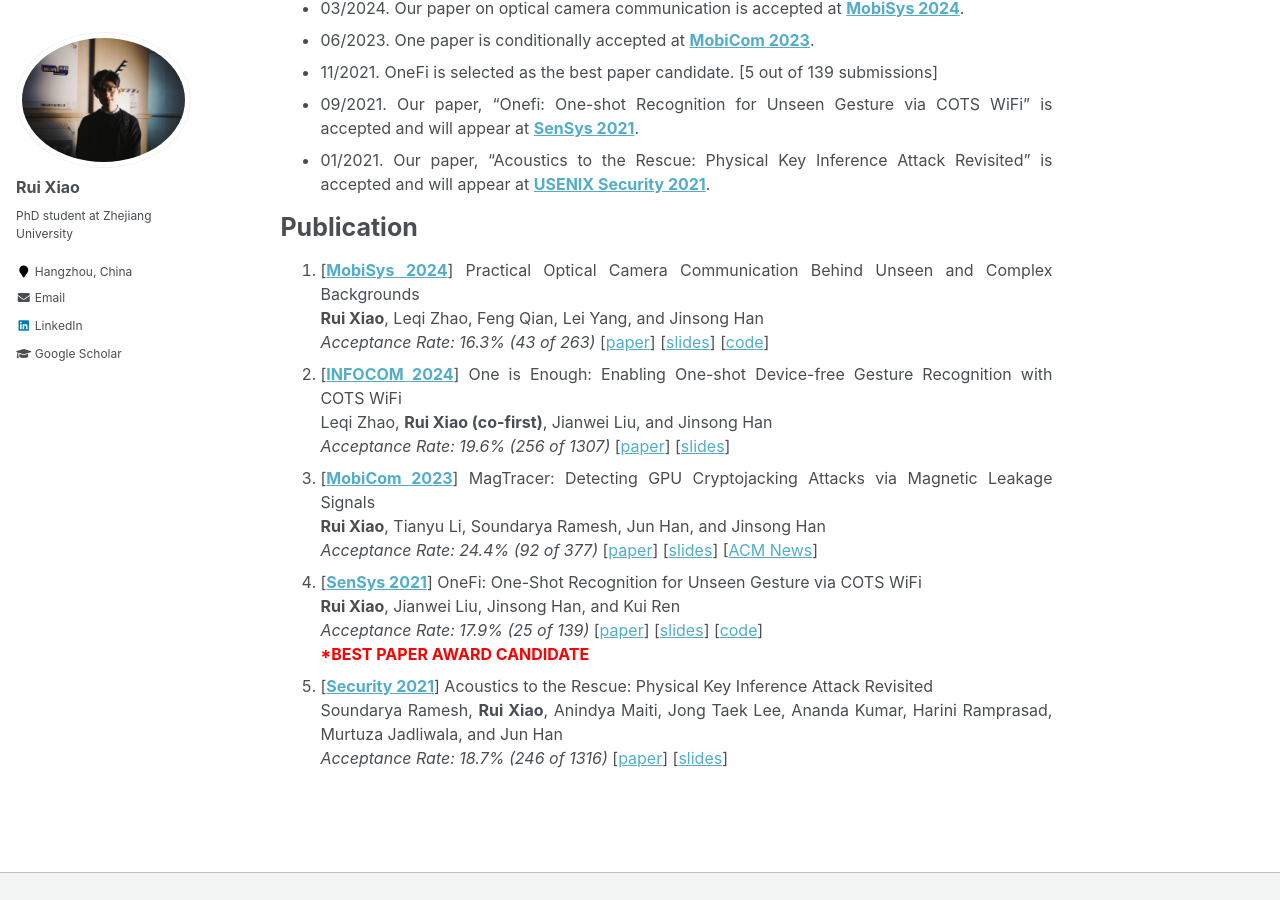
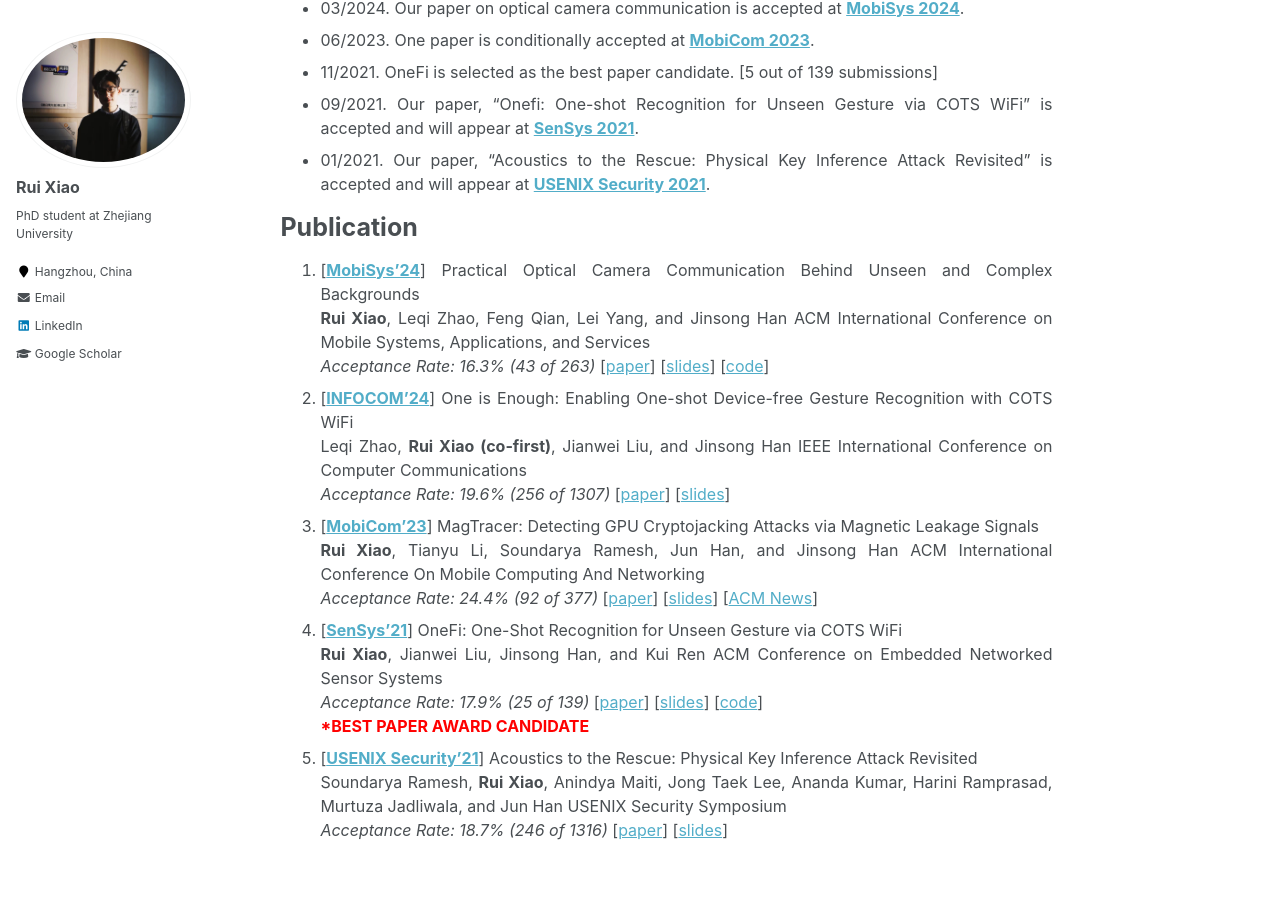
Before and after one commit to ruixiao24/ruixiao24.github.io, a Jekyll site: the page built from _pages/about.md, in a window 1280 px wide and 900 px high, scrolled down 444 px. Built offline with Jekyll 4.4.1, drawn with Linux system fonts in a browser that asks for light colours.

Commit message:
Update about.md

```diff
--- a/_pages/about.md
+++ b/_pages/about.md
@@ -22,19 +22,24 @@
 - 01/2021. Our paper, “Acoustics to the Rescue: Physical Key Inference Attack Revisited” is accepted and will appear at **[USENIX Security 2021](https://www.usenix.org/conference/usenixsecurity21)**.
 
 # Publication
-1. [**[MobiSys 2024](https://sigmobile.org/mobisys/2024/)**] Practical Optical Camera Communication Behind Unseen and Complex Backgrounds
+1. [**[MobiSys'24](https://sigmobile.org/mobisys/2024/)**] Practical Optical Camera Communication Behind Unseen and Complex Backgrounds
     **Rui Xiao**, Leqi Zhao, Feng Qian, Lei Yang, and Jinsong Han
+    ACM International Conference on Mobile Systems, Applications, and Services
     *Acceptance Rate: 16.3% (43 of 263)* [[paper](https://ruixiao24.github.io/files/winklink-mobisys24.pdf)] [[slides](https://ruixiao24.github.io/files/winklink-mobisys-final.pdf)] [[code](https://github.com/ruixiao24/winklink-mobisys2024)]
-1. [**[INFOCOM 2024](https://infocom2024.ieee-infocom.org/)**] One is Enough: Enabling One-shot Device-free Gesture Recognition with COTS WiFi
+1. [**[INFOCOM'24](https://infocom2024.ieee-infocom.org/)**] One is Enough: Enabling One-shot Device-free Gesture Recognition with COTS WiFi
     Leqi Zhao, **Rui Xiao (co-first)**, Jianwei Liu, and Jinsong Han
+    IEEE International Conference on Computer Communications
     *Acceptance Rate: 19.6% (256 of 1307)* [[paper](https://ruixiao24.github.io/files/onesense-infocom24.pdf)] [[slides](https://ruixiao24.github.io/files/OneSense.pdf)]
-1. [**[MobiCom 2023](https://sigmobile.org/mobicom/2023/)**] MagTracer: Detecting GPU Cryptojacking Attacks via Magnetic Leakage Signals
+1. [**[MobiCom'23](https://sigmobile.org/mobicom/2023/)**] MagTracer: Detecting GPU Cryptojacking Attacks via Magnetic Leakage Signals
     **Rui Xiao**, Tianyu Li, Soundarya Ramesh, Jun Han, and Jinsong Han
+    ACM International Conference On Mobile Computing And Networking
     *Acceptance Rate: 24.4% (92 of 377)* [[paper](https://ruixiao24.github.io/files/magtracer-mobicom23.pdf)] [[slides](https://ruixiao24.github.io/files/MagTracer-mobicom23.pptx)] [[ACM News](https://cacm.acm.org/news/magnetic-sensors-pinpoint-gpu-cryptojacking-attacks)]
-1. [**[SenSys 2021](https://sensys.acm.org/2021/)**] OneFi: One-Shot Recognition for Unseen Gesture via COTS WiFi
+1. [**[SenSys'21](https://sensys.acm.org/2021/)**] OneFi: One-Shot Recognition for Unseen Gesture via COTS WiFi
     **Rui Xiao**, Jianwei Liu, Jinsong Han, and Kui Ren
+    ACM Conference on Embedded Networked Sensor Systems
     *Acceptance Rate: 17.9% (25 of 139)* [[paper](https://ruixiao24.github.io/files/rui_onefi.pdf)] [[slides](https://ruixiao24.github.io/files/onefi-sensys21.pptx)] [[code](https://github.com/ruixiao24/onefi)]
     <span style="color:red"> ***BEST PAPER AWARD CANDIDATE**</span>
-1. [**[Security 2021](https://www.usenix.org/conference/usenixsecurity21)**] Acoustics to the Rescue: Physical Key Inference Attack Revisited
+1. [**[USENIX Security'21](https://www.usenix.org/conference/usenixsecurity21)**] Acoustics to the Rescue: Physical Key Inference Attack Revisited
     Soundarya Ramesh, **Rui Xiao**, Anindya Maiti, Jong Taek Lee, Ananda Kumar, Harini Ramprasad, Murtuza Jadliwala, and Jun Han
+    USENIX Security Symposium
     *Acceptance Rate: 18.7% (246 of 1316)* [[paper](https://www.usenix.org/system/files/sec21fall-ramesh.pdf)] [[slides](https://www.usenix.org/system/files/sec21_slides_ramesh.pdf)]
```
